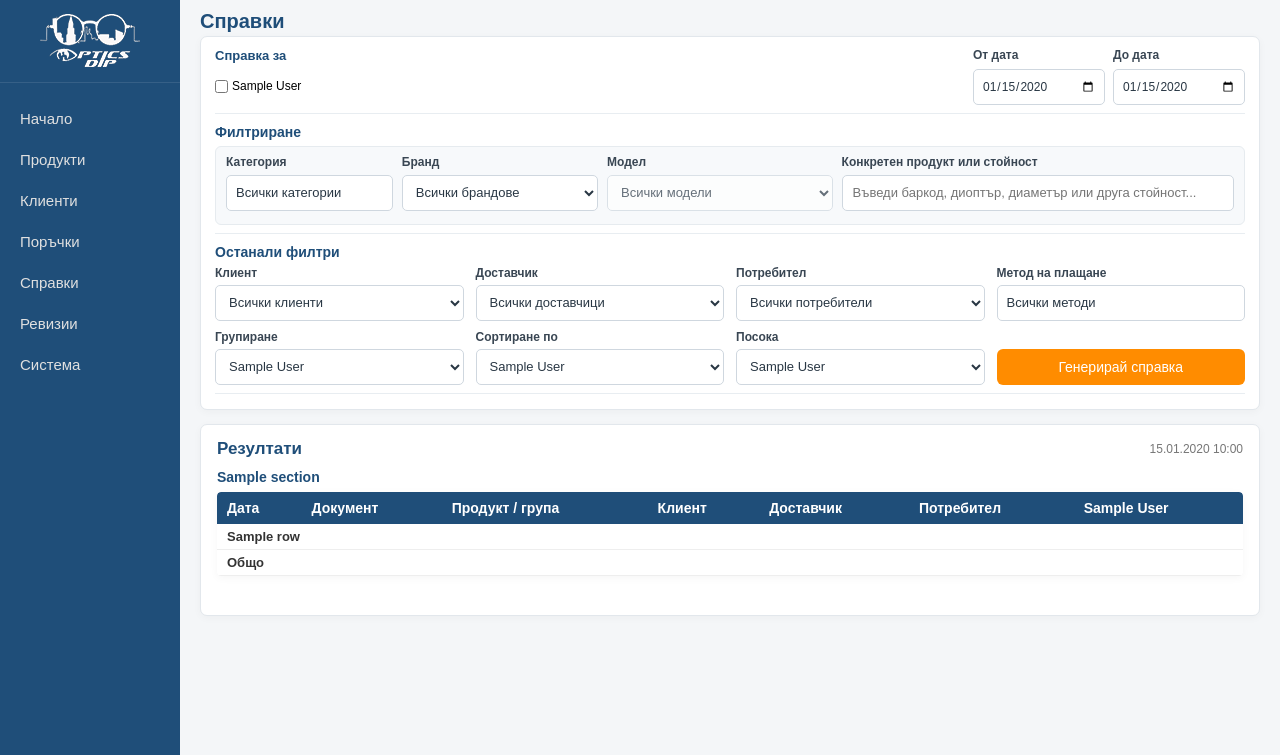
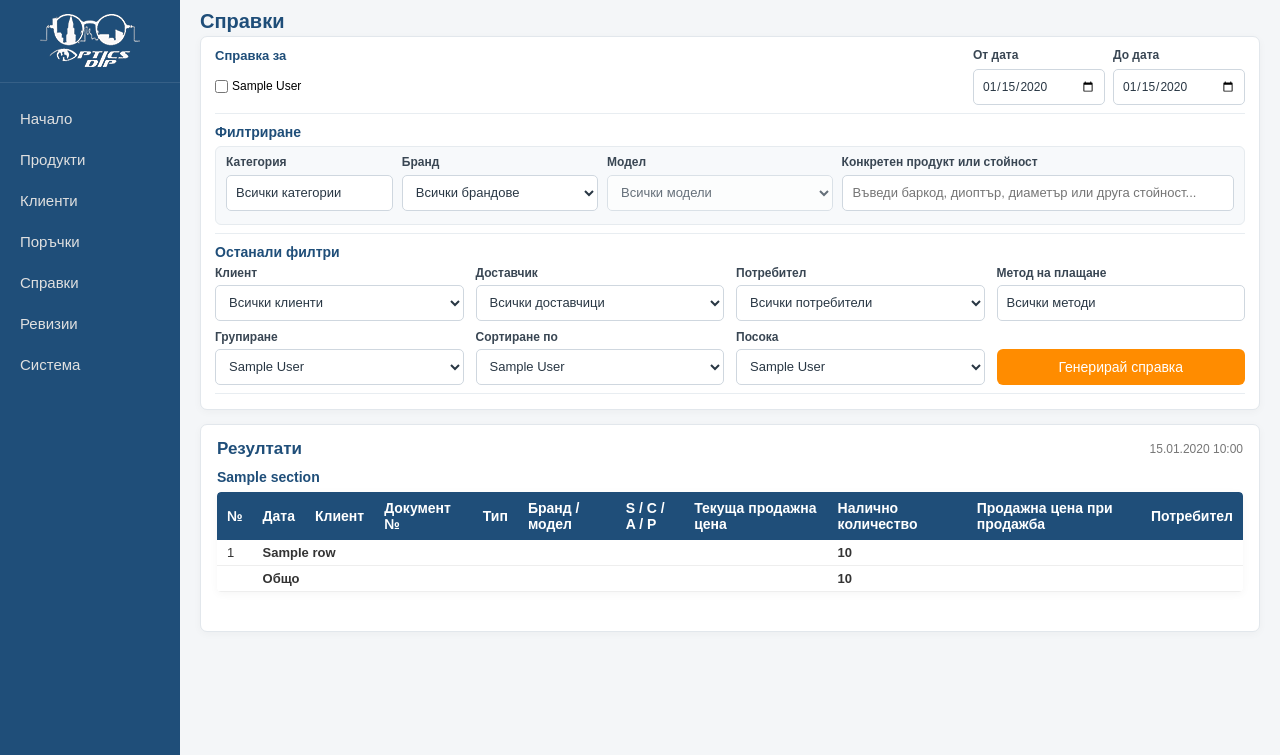
Before and after one commit to kirilkitanov/optics_app, a Spring app: page /reports/reports in a window 1280 px wide. Shown: the part 45-800 px from the top of the page. Run offline with Thymeleaf, Linux system fonts and the light colour scheme; the template is opened without the code that fills it: most values are stand-ins (such as "Sample title", 1, 10 or a date in 2020); data that the repository does not hold is empty; some of the project's set-up classes (security, data sources, template engines, error pages and the like) are left out, and stand-ins take their place.

Commit message:
Redesign sales report result columns

```diff
--- a/src/main/resources/templates/reports/reports.html
+++ b/src/main/resources/templates/reports/reports.html
@@ -225,100 +225,95 @@
                     <h3 th:text="${section.title}"></h3>
 
                     <div class="table-container orders-table">
-                        <table>
+                        <table class="report-results-table">
                             <thead>
                             <tr>
+                                <th>№</th>
                                 <th>Дата</th>
-                                <th>Документ</th>
-                                <th>Продукт / група</th>
                                 <th>Клиент</th>
-                                <th>Доставчик</th>
+                                <th>Документ №</th>
+                                <th>Тип</th>
+                                <th>Бранд / модел</th>
+                                <th>S / C / A / P</th>
+                                <th>Текуща продажна цена</th>
+                                <th th:if="${canViewPurchaseValues}">Текуща доставна цена</th>
+                                <th>Налично количество</th>
+                                <th>Продажна цена при продажба</th>
+                                <th th:if="${canViewPurchaseValues}">Доставна цена при продажба</th>
+                                <th th:if="${canViewPurchaseValues}">Печалба</th>
                                 <th>Потребител</th>
-
-                                <th th:each="metric : ${section.columns}"
-                                    th:text="${metric.displayName}">
-                                </th>
                             </tr>
                             </thead>
 
                             <tbody>
-
-                            <!-- Подробни редове без групиране -->
                             <th:block th:if="${filter.primaryGrouping == null
                                   or filter.primaryGrouping.name() == 'NONE'}">
-
-                                <tr th:each="row : ${section.rows}">
+                                <tr th:each="row, stat : ${section.rows}">
+                                    <td th:text="${stat.count}"></td>
                                     <td th:text="${row.date != null
-                            ? #temporals.format(row.date, 'dd.MM.yyyy HH:mm')
-                            : '—'}"></td>
-
-                                    <td>
-                                        <span th:text="${row.documentNumber != null ? row.documentNumber : '—'}"></span>
-                                        <small class="report-document-type"
-                                               th:if="${row.documentType != null}"
-                                               th:text="${row.documentType}"></small>
-                                    </td>
-
-                                    <td th:text="${row.productName != null
-                            ? row.productName : '—'}"></td>
-
-                                    <td th:text="${row.customerName != null
-                            ? row.customerName : '—'}"></td>
-
-                                    <td th:text="${row.supplierName != null
-                            ? row.supplierName : '—'}"></td>
-
-                                    <td th:text="${row.username != null
-                            ? row.username : '—'}"></td>
-
-                                    <td th:each="metric : ${section.columns}"
-                                        th:text="${row.getMetricValue(metric) != null
-                                ? row.getMetricValue(metric) : '—'}">
-                                    </td>
+                                        ? #temporals.format(row.date, 'dd.MM.yyyy HH:mm') : '—'}"></td>
+                                    <td th:text="${row.customerName != null ? row.customerName : '—'}"></td>
+                                    <td th:text="${row.documentNumber != null ? row.documentNumber : '—'}"></td>
+                                    <td th:text="${row.documentType != null ? row.documentType : '—'}"></td>
+                                    <td th:text="${row.productName != null ? row.productName : '—'}"></td>
+                                    <td class="report-optical-values"
+                                        th:text="'S' + #numbers.formatDecimal(row.sph, 1, 2, 'POINT')
+                                            + ' C' + #numbers.formatDecimal(row.cyl, 1, 2, 'POINT')
+                                            + ' A' + #numbers.formatDecimal(row.addPower, 1, 2, 'POINT')
+                                            + ' P' + #numbers.formatDecimal(row.prism, 1, 2, 'POINT')"></td>
+                                    <td class="report-number"
+                                        th:text="${row.currentRetailPrice != null ? #numbers.formatDecimal(row.currentRetailPrice, 1, 2, 'POINT') : '—'}"></td>
+                                    <td class="report-number" th:if="${canViewPurchaseValues}"
+                                        th:text="${row.currentPurchasePrice != null ? #numbers.formatDecimal(row.currentPurchasePrice, 1, 2, 'POINT') : '—'}"></td>
+                                    <td class="report-number" th:text="${row.currentQuantity != null ? row.currentQuantity : '—'}"></td>
+                                    <td class="report-number"
+                                        th:text="${row.salePriceAtSale != null ? #numbers.formatDecimal(row.salePriceAtSale, 1, 2, 'POINT') : '—'}"></td>
+                                    <td class="report-number" th:if="${canViewPurchaseValues}"
+                                        th:text="${row.purchasePriceAtSale != null ? #numbers.formatDecimal(row.purchasePriceAtSale, 1, 2, 'POINT') : '—'}"></td>
+                                    <td class="report-number" th:if="${canViewPurchaseValues}"
+                                        th:text="${row.profit != null ? #numbers.formatDecimal(row.profit, 1, 2, 'POINT') : '—'}"></td>
+                                    <td th:text="${row.username != null ? row.username : '—'}"></td>
                                 </tr>
-
                             </th:block>
 
-                            <!-- Групирани резултати -->
                             <th:block th:unless="${filter.primaryGrouping == null
                                 or filter.primaryGrouping.name() == 'NONE'}">
-
-                                <tr th:each="group : ${section.rows}"
-                                    class="report-group-row">
-
-                                    <td colspan="6">
-                                        <strong th:text="${group.groupLabel}"></strong>
+                                <tr th:each="group, stat : ${section.rows}" class="report-group-row">
+                                    <td th:text="${stat.count}"></td>
+                                    <td colspan="6"><strong th:text="${group.groupLabel}"></strong></td>
+                                    <td></td>
+                                    <td th:if="${canViewPurchaseValues}"></td>
+                                    <td class="report-number">
+                                        <strong th:text="${group.totals != null and group.totals.quantity != null ? group.totals.quantity : '—'}"></strong>
                                     </td>
-
-                                    <td th:each="metric : ${section.columns}">
-                                        <strong th:text="${group.totals != null
-                                    and group.totals.getMetricValue(metric) != null
-                                    ? group.totals.getMetricValue(metric) : '—'}"></strong>
+                                    <td></td>
+                                    <td th:if="${canViewPurchaseValues}"></td>
+                                    <td class="report-number" th:if="${canViewPurchaseValues}">
+                                        <strong th:text="${group.totals != null and group.totals.profit != null ? #numbers.formatDecimal(group.totals.profit, 1, 2, 'POINT') : '—'}"></strong>
                                     </td>
+                                    <td></td>
                                 </tr>
-
                             </th:block>
 
-                            <!-- Общо за цялата справка -->
-                            <tr th:if="${!#lists.isEmpty(section.rows)}"
-                                class="report-total-row">
-
-                                <td colspan="6">
-                                    <strong>Общо</strong>
+                            <tr th:if="${!#lists.isEmpty(section.rows)}" class="report-total-row">
+                                <td></td>
+                                <td colspan="6"><strong>Общо</strong></td>
+                                <td></td>
+                                <td th:if="${canViewPurchaseValues}"></td>
+                                <td class="report-number">
+                                    <strong th:text="${section.totals.quantity != null ? section.totals.quantity : '—'}"></strong>
                                 </td>
-
-                                <td th:each="metric : ${section.columns}">
-                                    <strong th:text="${section.totals.getMetricValue(metric) != null
-                            ? section.totals.getMetricValue(metric) : '—'}"></strong>
+                                <td></td>
+                                <td th:if="${canViewPurchaseValues}"></td>
+                                <td class="report-number" th:if="${canViewPurchaseValues}">
+                                    <strong th:text="${section.totals.profit != null ? #numbers.formatDecimal(section.totals.profit, 1, 2, 'POINT') : '—'}"></strong>
                                 </td>
+                                <td></td>
                             </tr>
 
                             <tr th:if="${#lists.isEmpty(section.rows)}">
-                                <td colspan="20" class="empty-table-message">
-                                    Няма намерени записи.
-                                </td>
+                                <td colspan="14" class="empty-table-message">Няма намерени записи.</td>
                             </tr>
-
                             </tbody>
                         </table>
                     </div>
```
